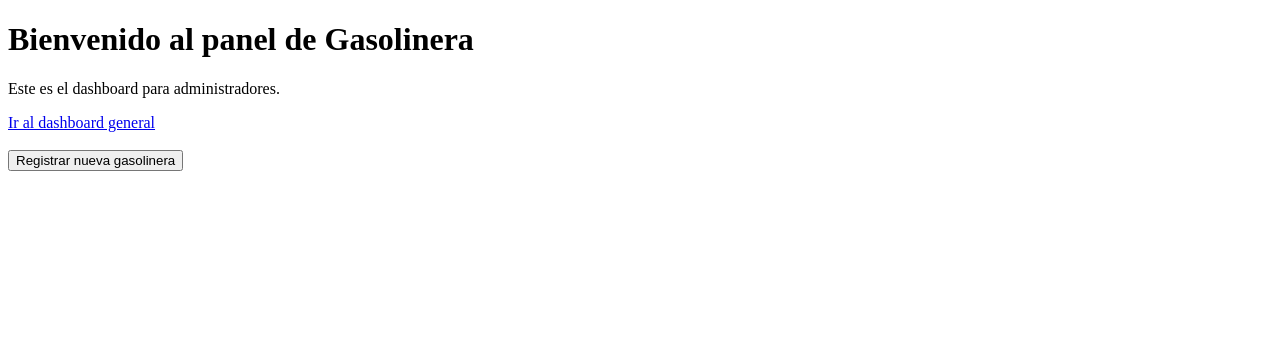
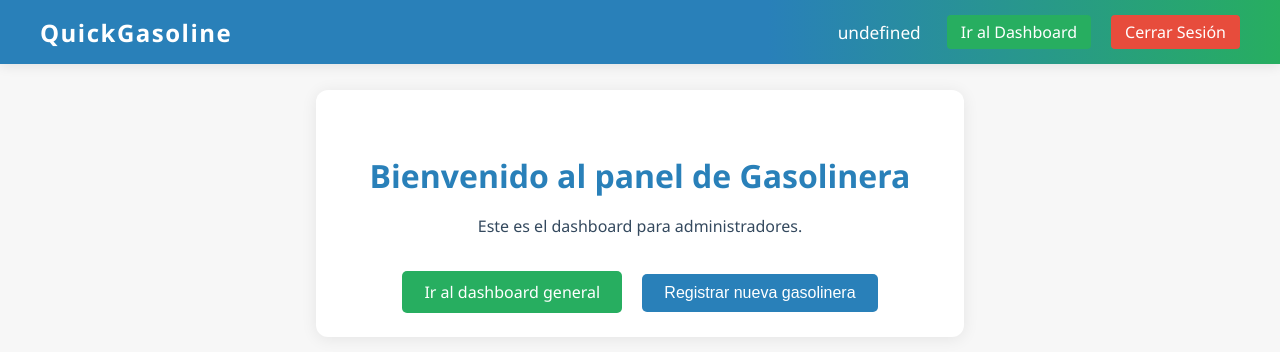
Before and after one commit to DoukeUCB/A-Todo-Gas, a website: page public/admin-dashboard.html in a window 1280 px wide. Drawn offline with Linux system fonts and the light colour scheme; sample sign-in values are in the browser's storage.

Commit message:
mejoras en el admin-dasboard

```diff
--- a/public/admin-dashboard.html
+++ b/public/admin-dashboard.html
@@ -3,12 +3,97 @@
 <head>
     <meta charset="UTF-8">
     <title>Admin Dashboard - QuickGasoline</title>
+    <link rel="stylesheet" href="/css/styles2.css">
+    <link rel="stylesheet" href="/css/styles3.css">
+    <style>
+        .admin-main {
+            max-width: 600px;
+            margin: 90px auto 0 auto;
+            padding: 32px 24px 24px 24px;
+            background: #fff;
+            border-radius: 12px;
+            box-shadow: 0 2px 16px rgba(0,0,0,0.08);
+            text-align: center;
+        }
+        .admin-main h1 {
+            color: #2980b9;
+            margin-bottom: 18px;
+            font-size: 2em;
+        }
+        .admin-main p {
+            color: #34495e;
+            margin-bottom: 24px;
+        }
+        .admin-main a, .admin-main button {
+            display: inline-block;
+            margin: 10px 8px 0 8px;
+            padding: 10px 22px;
+            border-radius: 5px;
+            font-size: 1em;
+            font-weight: 500;
+            text-decoration: none;
+            transition: background 0.2s, color 0.2s;
+            cursor: pointer;
+        }
+        .admin-main a {
+            background: #27ae60;
+            color: #fff;
+        }
+        .admin-main a:hover {
+            background: #219150;
+        }
+        .admin-main button {
+            background: #2980b9;
+            color: #fff;
+            border: none;
+        }
+        .admin-main button:hover {
+            background: #2471a3;
+        }
+        @media (max-width: 700px) {
+            .admin-main {
+                margin: 80px 4px 0 4px;
+                padding: 16px 4px 18px 4px;
+            }
+        }
+    </style>
 </head>
 <body>
-    <h1>Bienvenido al panel de Gasolinera</h1>
-    <p>Este es el dashboard para administradores.</p>
-    <a href="/dashboard.html">Ir al dashboard general</a>
-    <br><br>
-    <button onclick="window.location.href='/registro-gasolinera.html'">Registrar nueva gasolinera</button>
+    <!-- Navbar fija superior -->
+    <nav class="navbar">
+        <div class="navbar-container">
+            <a href="/index.html" class="navbar-logo">QuickGasoline</a>
+            <div id="nav-user-info" class="navbar-user"></div>
+        </div>
+    </nav>
+    <div class="admin-main">
+        <h1>Bienvenido al panel de Gasolinera</h1>
+        <p>Este es el dashboard para administradores.</p>
+        <a href="/dashboard.html">Ir al dashboard general</a>
+        <button onclick="window.location.href='/registro-gasolinera.html'">Registrar nueva gasolinera</button>
+    </div>
+    <script>
+        // Navbar: mostrar usuario, dashboard y cerrar sesión
+        document.addEventListener('DOMContentLoaded', function() {
+            const navUserInfo = document.getElementById('nav-user-info');
+            const currentUserData = localStorage.getItem('currentUser');
+            if (currentUserData) {
+                const currentUser = JSON.parse(currentUserData);
+                navUserInfo.innerHTML = `
+                    <span style="margin-right:16px;">${currentUser.fullName}</span>
+                    <a href="/dashboard.html" id="dashboard-btn" style="color:#fff;text-decoration:none;background:#27ae60;padding:6px 14px;border-radius:4px;font-weight:500;margin-right:10px;">Ir al Dashboard</a>
+                    <a href="#" id="logout-btn" style="color:#fff;text-decoration:none;background:#e74c3c;padding:6px 14px;border-radius:4px;font-weight:500;">Cerrar Sesión</a>
+                `;
+                document.getElementById('logout-btn').onclick = function(e) {
+                    e.preventDefault();
+                    localStorage.removeItem('currentUser');
+                    window.location.href = '/login.html';
+                };
+            } else {
+                // Si no hay usuario, redirigir a login
+                window.location.href = '/login.html';
+            }
+        });
+    </script>
 </body>
 </html>
--- /dev/null
+++ b/public/css/styles3.css
@@ -0,0 +1,92 @@
+.navbar {
+  width: 100%;
+  background: linear-gradient(90deg, #2980b9 60%, #27ae60 100%);
+  color: #fff;
+  position: fixed;
+  top: 0;
+  left: 0;
+  z-index: 1000;
+  height: 64px;
+  display: flex;
+  align-items: center;
+  box-shadow: 0 2px 12px rgba(0,0,0,0.09);
+}
+
+.navbar-container {
+  max-width: 1200px;
+  width: 100%;
+  margin: 0 auto;
+  display: flex;
+  align-items: center;
+  justify-content: space-between;
+  padding: 0 32px;
+}
+
+.navbar-logo {
+  font-size: 1.5em;
+  font-weight: bold;
+  letter-spacing: 1.5px;
+  color: #fff;
+  text-decoration: none;
+  transition: color 0.2s;
+}
+.navbar-logo:hover {
+  color: #d0f6e8;
+}
+
+.navbar-user {
+  display: flex;
+  align-items: center;
+  gap: 10px;
+}
+
+#nav-user-info span {
+  font-weight: 500;
+  font-size: 1.08em;
+  margin-right: 10px;
+}
+
+#dashboard-btn {
+  background: #27ae60;
+  color: #fff !important;
+  text-decoration: none;
+  padding: 7px 16px;
+  border-radius: 4px;
+  font-weight: 500;
+  margin-right: 8px;
+  transition: background 0.2s;
+}
+#dashboard-btn:hover {
+  background: #219150;
+}
+
+#logout-btn {
+  background: #e74c3c;
+  color: #fff !important;
+  text-decoration: none;
+  padding: 7px 16px;
+  border-radius: 4px;
+  font-weight: 500;
+  transition: background 0.2s;
+}
+#logout-btn:hover {
+  background: #c0392b;
+}
+
+/* Responsive para navbar */
+@media (max-width: 600px) {
+  .navbar-container {
+    flex-direction: column;
+    align-items: flex-start;
+    padding: 0 10px;
+    height: auto;
+  }
+  .navbar-logo {
+    margin-bottom: 6px;
+  }
+  .navbar-user {
+    flex-direction: column;
+    align-items: flex-start;
+    gap: 6px;
+  }
+}
```
